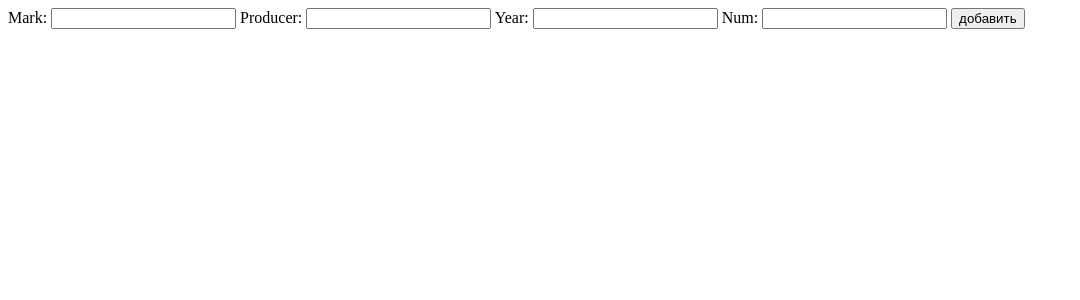
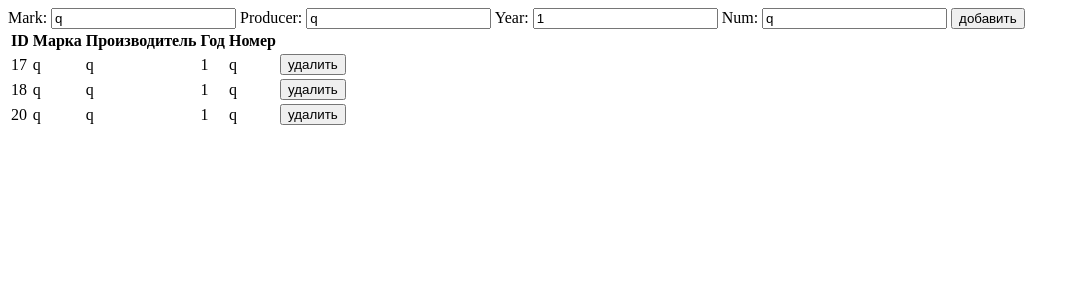
Before and after one commit to SamsaraKid/HomeWork49_DjangoModelsCars, a Django app: page / in a window 1280 px wide. Shown: the top 300 px of the page, without its empty margins (0-1080 px from the left). Run offline with Django 4.2, Linux system fonts and the light colour scheme; data comes from the database, SQL or seed files in the repository; both versions use the stored data as it was after the commit.

Commit message:
готов бэкэнд

```diff
--- a/HomeWork49_DjangoModelsCars/urls.py
+++ b/HomeWork49_DjangoModelsCars/urls.py
@@ -21,6 +21,6 @@ from cars import views
 urlpatterns = [
     path('admin/', admin.site.urls),
     path('', views.index, name='index'),
-    path('add1/', views.add1, name='add1'),
-
+    path('add/', views.add, name='add'),
+    path('delete/<int:id>', views.delete, name='delete'),
 ]
--- a/cars/myforms.py
+++ b/cars/myforms.py
@@ -2,7 +2,7 @@ from django import forms
 
 
 class CarForm(forms.Form):
-    mark = forms.CharField(max_length=20)
-    producer = forms.CharField(max_length=20)
-    year = forms.IntegerField()
-    num = forms.CharField(max_length=20)
+    mark = forms.CharField(max_length=20, initial='q')
+    producer = forms.CharField(max_length=20, initial='q')
+    year = forms.IntegerField(initial='1')
+    num = forms.CharField(max_length=20, initial='q')
--- a/cars/views.py
+++ b/cars/views.py
@@ -5,17 +5,23 @@ from .models import Car
 
 def index(req):
     form = CarForm()
-    db = Car.objects.all()
+    db = Car.objects.values_list()
     return render(req, 'index.html', context={'form': form, 'database': db})
 
 
-def add1(req):
+def add(req):
     if req.POST:
         car = Car()
-        print(car.objects.values)
+        print(Car.objects.values_list())
         car.mark = req.POST.get('mark')
         car.producer = req.POST.get('producer')
         car.year = req.POST.get('year')
         car.num = req.POST.get('num')
         car.save()
         return redirect('index')
+
+
+def delete(req, id):
+    car = Car.objects.get(id=id)
+    car.delete()
+    return redirect('index')
--- a/templates/index.html
+++ b/templates/index.html
@@ -6,19 +6,26 @@
 </head>
 <body>
 
-<form action="add1/" method="POST">
+<form action="add/" method="POST">
     {% csrf_token %}
     {{ form }}
     <input type="submit" value="добавить">
 </form>
 
 <table>
+    <tr>
+        <th>ID</th>
+        <th>Марка</th>
+        <th>Производитель</th>
+        <th>Год</th>
+        <th>Номер</th>
+    </tr>
     {% for car in database %}
         <tr>
-            {% for d in car.values %}
-                <td>{{ d }}</td>
+            {% for data in car %}
+                <td>{{ data }}</td>
             {% endfor %}
-{#            <td><a href="{% url 'del1' car.id %}"><button>удалить</button></a></td>#}
+            <td><a href="{% url 'delete' car.0 %}"><button>удалить</button></a></td>
         </tr>
     {% endfor %}
 </table>
```
Also changed, not shown: db.sqlite3.
